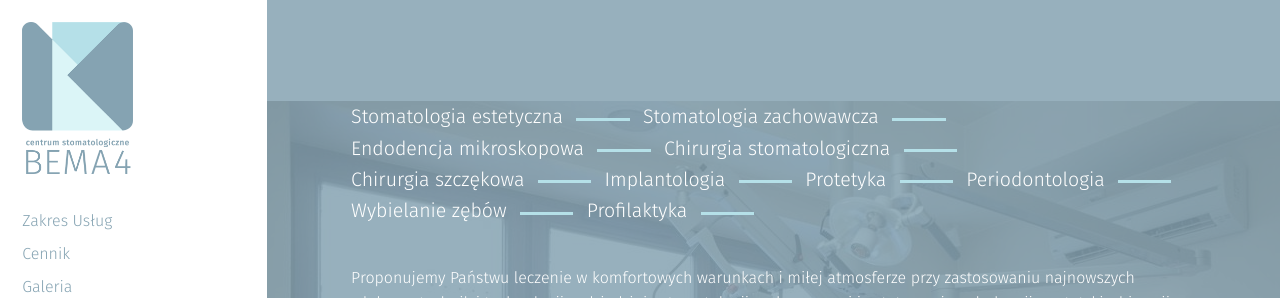
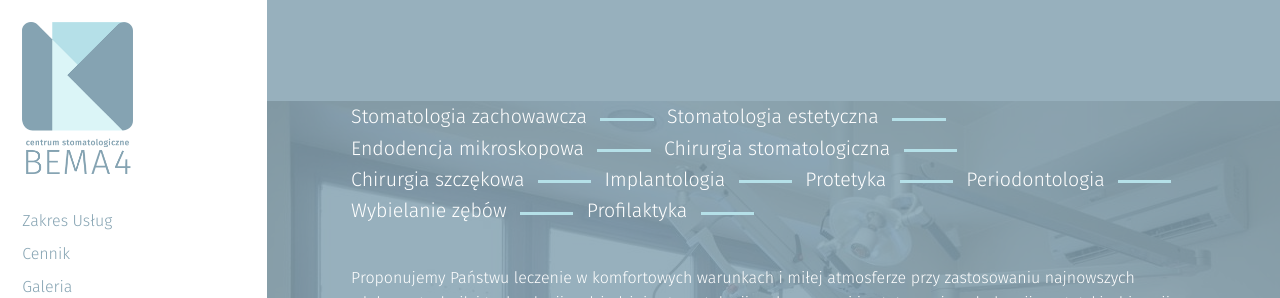
Before and after one commit to CSB4/bema4, a Jekyll site: the page built from index.html, in a window 1280 px wide and 900 px high. Shown: the top 298 px of the window. Built offline with Jekyll 4.4.1, drawn with Linux system fonts in a browser that asks for light colours; nearby versions of some CDN libraries; a file with an impossible date is left out.

```diff
--- a/_slides/0000-02-02-uslugi.markdown
+++ b/_slides/0000-02-02-uslugi.markdown
@@ -6,8 +6,8 @@ fullscreen: true
 published: true
 ---
 
+* Stomatologia zachowawcza
 * Stomatologia estetyczna
-* Stomatologia zachowawcza
 * Endodencja mikroskopowa
 * Chirurgia stomatologiczna
 * Chirurgia szczękowa
```
